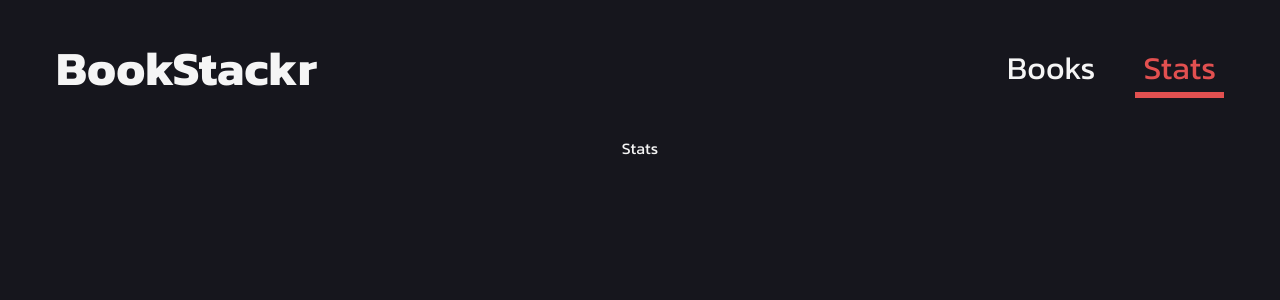
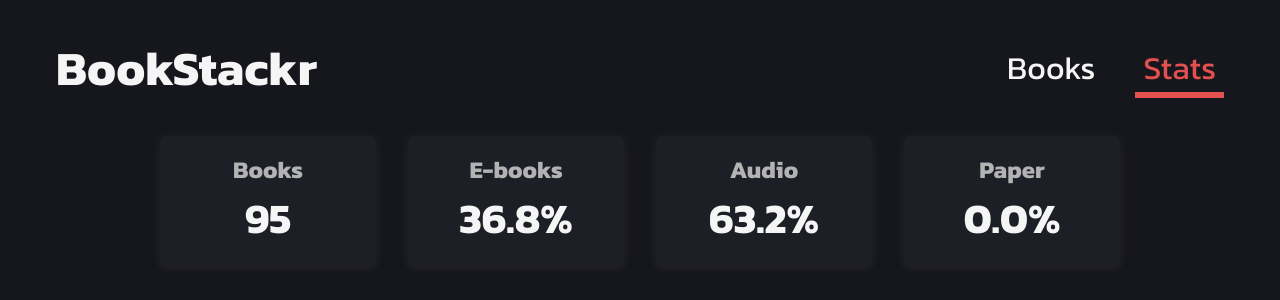
Before and after one commit to 0mppula/BookStackr, a React (Create React App) app: page /stats in a window 1280 px wide. Shown: the top 300 px of the page. Built offline with nearby package versions, Linux system fonts and the light colour scheme.

Commit message:
Added header to stats page.

```diff
--- a/src/assets/styles/index.css
+++ b/src/assets/styles/index.css
@@ -6,6 +6,7 @@
 	--font-main: 'Kanit', sans-serif;
 	--dark: #16161d;
 	--dark-alt: #2b323b;
+	--dark-alt-opacity-35: hsla(214, 16%, 20%, 0.35);
 	--light: #f5f5f5;
 	--light-alt: #b3b3b3;
 }
--- a/src/components/Stats/Stats.tsx
+++ b/src/components/Stats/Stats.tsx
@@ -1,9 +1,16 @@
 import { FC } from 'react';
+
 import { useTitle } from '../../hooks/useTitle';
+import StatsHeader from './StatsHeader';
+import './styles.css';
 
 const Stats: FC = () => {
 	useTitle('Stats');
-	return <div>Stats</div>;
+	return (
+		<>
+			<StatsHeader />
+		</>
+	);
 };
 
 export default Stats;
--- /dev/null
+++ b/src/components/Stats/StatsHeader.tsx
@@ -0,0 +1,33 @@
+import { FC } from 'react';
+import { useSelector } from 'react-redux';
+import { RootState } from '../../app/store';
+import { selectBooksCount, selectBooksCountByMedium } from '../../features/BooksSlice';
+
+const StatsHeader: FC = () => {
+	const booksCount = useSelector((state: RootState) => selectBooksCount(state));
+	const { audioBookCount, eBookCount, paperBookCount } = useSelector((state: RootState) =>
+		selectBooksCountByMedium(state)
+	);
+
+	return (
+		<div className="stats-header-container">
+			<h2>
+				Books <span>{booksCount}</span>
+			</h2>
+
+			<h2>
+				E-books <span>{`${((eBookCount / booksCount) * 100).toFixed(1)}%`}</span>
+			</h2>
+
+			<h2>
+				Audio <span>{`${((audioBookCount / booksCount) * 100).toFixed(1)}%`}</span>
+			</h2>
+
+			<h2>
+				Paper <span>{`${((paperBookCount / booksCount) * 100).toFixed(1)}%`}</span>
+			</h2>
+		</div>
+	);
+};
+
+export default StatsHeader;
--- /dev/null
+++ b/src/components/Stats/styles.css
@@ -0,0 +1,36 @@
+.stats-header-container {
+	display: flex;
+	flex-wrap: wrap;
+	justify-content: center;
+	gap: 2rem;
+	width: min(100%, 992px);
+	padding: 0 1rem;
+}
+
+.stats-header-container h2 {
+	display: flex;
+	flex-direction: column;
+	align-items: center;
+	color: var(--light-alt);
+	flex: 1 1 calc(50% - (1rem));
+	user-select: none;
+	background-color: var(--dark-alt-opacity-35);
+	border-radius: 6px;
+	padding: 1rem 0;
+    box-shadow: rgba(99, 99, 99, 0.2) 0px 2px 8px 0px;
+}
+
+.stats-header-container span {
+	color: var(--light);
+	font-size: 175%;
+}
+
+@media only screen and (min-width: 720px) {
+	.stats-header-container h2 {
+		display: flex;
+		flex-direction: column;
+		align-items: center;
+		color: var(--light-alt);
+		flex: 1 1 calc(25% - (2rem));
+	}
+}
--- a/src/features/BooksSlice.tsx
+++ b/src/features/BooksSlice.tsx
@@ -56,7 +56,21 @@ export const selectBookById = createSelector(
 );
 
 export const selectBooksCount = createSelector([booksSelector], (books) => {
-	return books.reduce((a: number, b) => (a += 1), 0);
+	return books.reduce((a: number) => (a += 1), 0);
+});
+
+export const selectBooksCountByMedium = createSelector([booksSelector], (books) => {
+	const audioBookCount = books
+		.filter((book) => book.readingMedium === 'audio')
+		.reduce((a: number) => (a += 1), 0);
+	const eBookCount = books
+		.filter((book) => book.readingMedium === 'e-book')
+		.reduce((a: number) => (a += 1), 0);
+	const paperBookCount = books
+		.filter((book) => book.readingMedium === 'paper')
+		.reduce((a: number) => (a += 1), 0);
+
+	return { audioBookCount, eBookCount, paperBookCount };
 });
 
 export const { setQuery, addBook, editBook } = booksSlice.actions;
```
